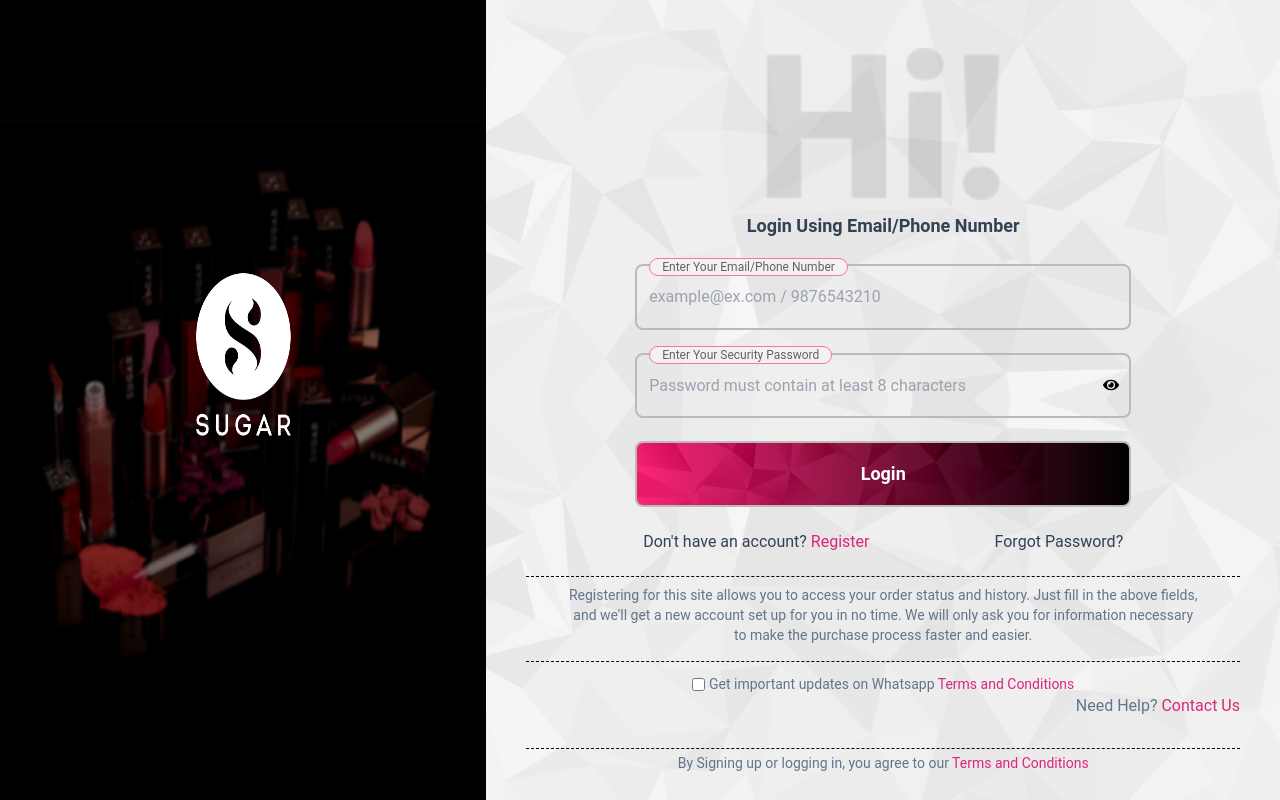
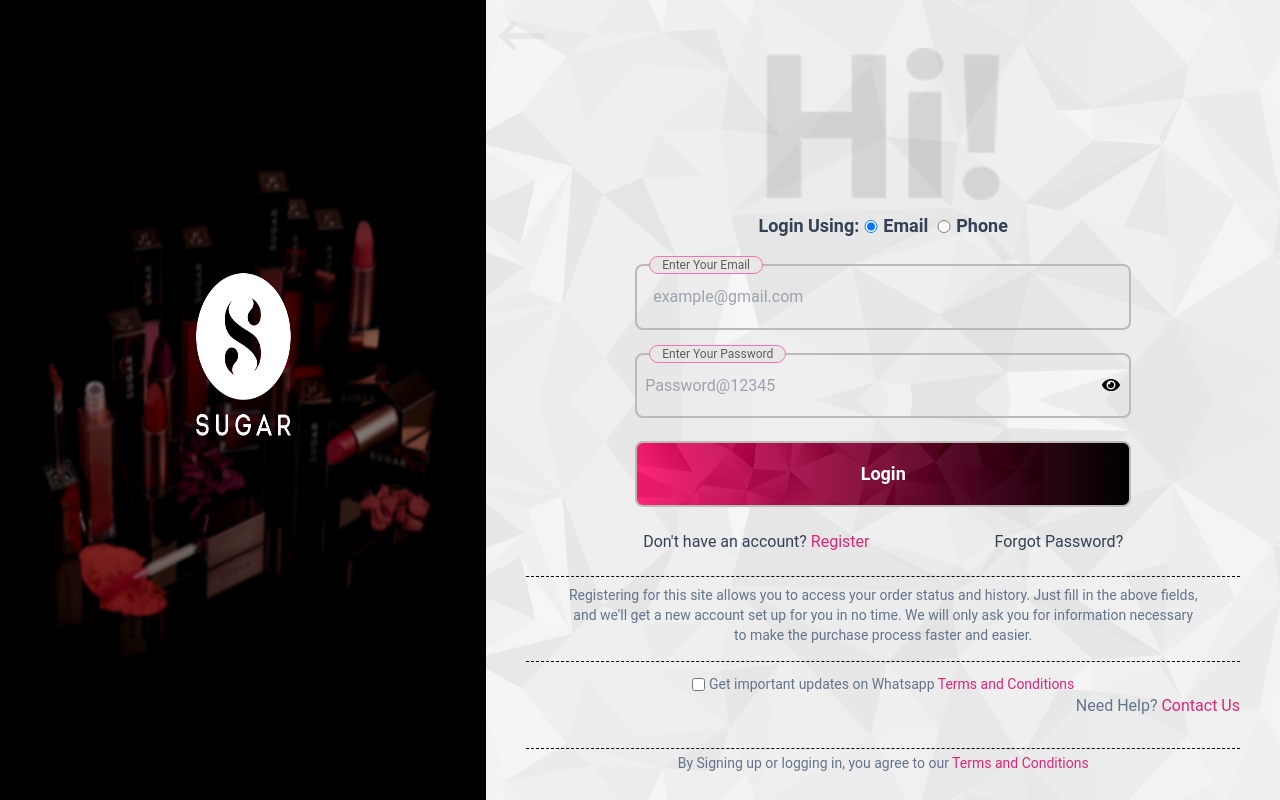
Before and after one commit to Nageshwar1997/sugar_cosmetics, a React (Create React App) app in the folder frontend/: page /login in a window 1280 px wide. Built offline with nearby package versions, Linux system fonts and the light colour scheme.

Commit message:
Login Page Done

```diff
--- a/frontend/src/App.js
+++ b/frontend/src/App.js
@@ -12,7 +12,7 @@ function App() {
       <Context.Provider value={{}}>
         <ToastContainer position="top-center" autoClose={2000} />
         <Header />
-        <main className="">
+        <main className="w-full min-h-[calc(100vh-200px)] bg-red-500">
           <Outlet />
         </main>
         <Footer />
--- a/frontend/src/components/footer/Footer.jsx
+++ b/frontend/src/components/footer/Footer.jsx
@@ -2,8 +2,12 @@ import React from 'react'
 
 const Footer = () => {
   return (
-    <div>Footer</div>
-  )
+    <footer className="w-full">
+      <div className='p-2 mx-auto'>
+        <p className='text-white font-bold text-center'>SUGAR Cosmetics cloned by Nageshwar Pawar </p>
+      </div>
+    </footer>
+  );
 }
 
 export default Footer
--- /dev/null
+++ b/frontend/src/pages/ForgotPassword.jsx
@@ -0,0 +1,9 @@
+import React from 'react'
+
+const ForgotPassword = () => {
+  return (
+    <div>ForgotPassword</div>
+  )
+}
+
+export default ForgotPassword
--- a/frontend/src/pages/Login.jsx
+++ b/frontend/src/pages/Login.jsx
@@ -1,4 +1,4 @@
-import React from "react";
+import React, { useEffect, useState } from "react";
 import BackgroundTexture from "../assets/loginRegisterPageBackGroundTexture.jpeg";
 import LoginRegisterBanner from "../assets/loginRegisterBanner.jpg";
 import LoginRegisterPageBackGroundHi from "../assets/loginRegisterPageBackGroundHi.jpeg";
@@ -6,8 +6,10 @@ import LoginBackgroundImage from "../assets/navbarBackgroundImage.png";
 
 import { Link } from "react-router-dom";
 import { FaArrowLeftLong } from "react-icons/fa6";
-import { FaEye } from "react-icons/fa";
+import { FaEye, FaEyeSlash } from "react-icons/fa";
+
 const Login = () => {
+  // Styles
   const BackgroundTextureStyle = {
     backgroundImage: `url(${BackgroundTexture})`,
     backgroundRepeat: "no-repeat",
@@ -21,6 +23,45 @@ const Login = () => {
     backgroundPosition: "center",
     backgroundSize: "cover",
   };
+
+  // States
+  const [showPassword, setShowPassword] = useState(false);
+  const [loginDetails, setLoginDetails] = useState({
+    email: "",
+    phone: "",
+    password: "",
+  });
+  const [selectedLoginOption, setSelectedLoginOption] = useState("email");
+
+  const handleInputChange = (e) => {
+    const { name, value, type } = e.target;
+
+    setLoginDetails((prevDetails) => ({
+      ...prevDetails,
+      [name]: type === "number" ? +value : value,
+    }));
+  };
+  console.log(loginDetails);
+
+  const handleLogin = (e) => {
+    e.preventDefault();
+    console.log(loginDetails);
+  };
+
+  useEffect(() => {
+    if (selectedLoginOption === "email") {
+      setLoginDetails((prevDetails) => ({
+        ...prevDetails,
+        phone: "",
+      }));
+    } else if (selectedLoginOption === "phone") {
+      setLoginDetails((prevDetails) => ({
+        ...prevDetails,
+        email: "",
+      }));
+    }
+  }, [selectedLoginOption]);
+
   return (
     <div className="w-full h-[100vh] flex">
       <div className="w-[38%] object-fill">
@@ -34,7 +75,7 @@ const Login = () => {
       <div className="w-[62%] h-full relative" style={BackgroundTextureStyle}>
         <Link
           to={"/"}
-          className="flex justify-center items-center w-10 h-10 absolute top-4 left-4 text-2xl hover:text-pink-700 cursor-pointer transition-all animate-ping-1.5s"
+          className="flex justify-center items-center w-10 h-10 absolute top-4 left-4 text-2xl text-slate-600 hover:text-pink-700 cursor-pointer transition-all animate-ping duration-[1500ms]"
         >
           <FaArrowLeftLong />
         </Link>
@@ -43,55 +84,112 @@ const Login = () => {
             <div className="flex justify-center w-full h-full">
               <img src={LoginRegisterPageBackGroundHi} alt="Hi" />
             </div>
-            <p className="text-lg font-bold text-slate-700">
-              Login Using Email/Phone Number
-            </p>
+            <div className="text-lg font-bold text-slate-700">
+              <div className="flex justify-center space-x-1">
+                Login Using:{" "}
+                <span className="flex justify-center space-x-1">
+                  <span className="flex justify-center items-center gap-1">
+                    <input
+                      type="radio"
+                      className="w-4 ml-1"
+                      name="loginOption"
+                      value="email"
+                      checked={selectedLoginOption === "email"}
+                      onChange={() => setSelectedLoginOption("email")}
+                    />
+                    Email
+                  </span>
+                  <span className="flex justify-center items-center gap-1">
+                    <input
+                      type="radio"
+                      className="w-4 ml-1"
+                      name="loginOption"
+                      value="phone"
+                      checked={selectedLoginOption === "phone"}
+                      onChange={() => setSelectedLoginOption("phone")}
+                    />
+                    Phone
+                  </span>
+                </span>
+              </div>
+            </div>
           </div>
-          <div className=" flex flex-col gap-[7%] py-4 px-10 max-w-xl h-[50%] mx-auto">
+          <form
+            onSubmit={handleLogin}
+            className="flex flex-col gap-[7%] py-4 px-10 max-w-xl h-[50%] mx-auto"
+          >
             <div className="w-full h-[20%] border-2 border-[#bcb9b9] focus-within:border-pink-400 flex items-center justify-center rounded-lg">
-              <div className="relative w-full h-[85%] flex justify-center items-center">
-                <input
-                  type="email"
-                  id="email"
-                  placeholder="example@ex.com / 9876543210"
-                  className="w-full h-full rounded-md px-3 outline-none border-none caret-pink-600 bg-transparent"
-                />
+              <div className="relative w-full h-full flex justify-center items-center">
+                <div className="w-full h-full flex justify-center items-center pl-2">
+                  {selectedLoginOption === "phone" ? (
+                    <div className="flex w-10 h-full justify-center items-center text-slate-500">
+                      <p>+91</p>
+                      <hr className="w-[1px] ml-1 h-1/2 bg-slate-500" />
+                    </div>
+                  ) : null}
+                  <input
+                    type={selectedLoginOption === "email" ? "email" : "number"}
+                    id={selectedLoginOption === "email" ? "email" : "phone"}
+                    name={selectedLoginOption === "email" ? "email" : "phone"}
+                    placeholder={
+                      selectedLoginOption === "email"
+                        ? "example@gmail.com"
+                        : "1234567890"
+                    }
+                    autoComplete="off"
+                    className="w-full h-full rounded-md px-2 outline-none border-none caret-pink-600 bg-transparent"
+                    value={loginDetails[selectedLoginOption]}
+                    onChange={handleInputChange}
+                  />
+                </div>
                 <label
-                  for="email"
-                  className="absolute -top-[13px] left-3 text-xs text-[rgba(0,0,0,0.6)] px-3 bg-[#f4f1f1] border border-pink-400 rounded-full"
+                  htmlFor="emailOrPhone"
+                  className="absolute -top-[10px] left-3 text-xs text-[rgba(0,0,0,0.6)] px-3 bg-[#e9e6e6] border border-pink-400 rounded-full"
                 >
-                  Enter Your Email/Phone Number
+                  Enter Your{" "}
+                  {selectedLoginOption === "email" ? "Email" : "Phone Number"}
                 </label>
               </div>
             </div>
             <div className="w-full h-[20%] border-2 border-[#bcb9b9] focus-within:border-pink-400 flex items-center justify-center rounded-lg">
-              <div className="relative w-full h-[85%] flex justify-center items-center">
+              <div className="relative w-full h-full flex justify-center items-center">
                 <input
-                  type="password"
+                  type={showPassword ? "text" : "password"}
                   id="password"
-                  placeholder="Password must contain at least 8 characters"
-                  className="w-full h-full rounded-md px-3 outline-none border-none caret-pink-600 bg-transparent"
+                  name="password"
+                  autoComplete="off"
+                  placeholder="Password@12345"
+                  className="w-full h-full rounded-md px-2 outline-none border-none caret-pink-600 bg-transparent"
+                  value={loginDetails.password}
+                  onChange={handleInputChange}
                 />
-                <div className="w-10 h-full flex justify-center items-center cursor-pointer hover:text-pink-700">
-                  <FaEye />
+                <div className="w-10 h-full flex justify-center items-center cursor-pointer hover:text-pink-700 text-lg">
+                  <span
+                    onClick={() => setShowPassword(!showPassword)}
+                    title={showPassword ? "Hide Password" : "Show Password"}
+                  >
+                    {showPassword ? <FaEyeSlash /> : <FaEye />}
+                  </span>
                 </div>
                 <label
-                  for="password"
-                  className="absolute -top-[13px] left-3 text-xs text-[rgba(0,0,0,0.6)] px-3 bg-[#f4f1f1] border border-pink-400 rounded-full"
+                  htmlFor="password"
+                  className="absolute -top-[10px] left-3 text-xs text-[rgba(0,0,0,0.6)] px-3 bg-[#e9e6e6] border border-pink-400 rounded-full"
                 >
-                  Enter Your Security Password
+                  Enter Your Password
                 </label>
               </div>
             </div>
-            <Link
-              to={"/"}
+            <div
               className="w-full h-[20%] border-2 border-[#bcb9b9] flex items-center justify-center rounded-lg"
               style={LoginBackgroundStyle}
             >
-              <button className="w-full h-full rounded-md px-3 outline-none border-none text-white font-bold text-lg">
+              <button
+                type="submit"
+                className="w-full h-full rounded-md px-3 outline-none border-none text-white font-bold text-lg hover:text-xl"
+              >
                 Login
               </button>
-            </Link>
+            </div>
             <div className="w-full flex justify-between px-2 text-slate-700">
               <p>
                 Don't have an account?{" "}
@@ -102,11 +200,14 @@ const Login = () => {
                   Register
                 </Link>
               </p>
-              <p className="cursor-pointer hover:text-pink-700 hover:underline">
+              <Link
+                to={"/forgot-password"}
+                className="cursor-pointer hover:text-pink-700 hover:underline"
+              >
                 Forgot Password?
-              </p>
+              </Link>
             </div>
-          </div>
+          </form>
           <div className="relative w-full h-[24%] -mt-8">
             <div className="absolute inset-0 border-t border-b border-dashed border-black py-2">
               <div className="w-full px-10 text-center text-sm text-slate-500 mb-4">
--- a/frontend/src/routes/index.js
+++ b/frontend/src/routes/index.js
@@ -4,6 +4,7 @@ import App from "../App";
 import Home from "../pages/Home";
 import Login from "../pages/Login";
 import Register from "../pages/Register";
+import ForgotPassword from "../pages/ForgotPassword";
 
 const router = createBrowserRouter([
   {
@@ -24,6 +25,10 @@ const router = createBrowserRouter([
     path: "/login",
     element: <Login />,
   },
+  {
+    path: "/forgot-password",
+    element: <ForgotPassword />,
+  },
 ]);
 
 export default router;
```
